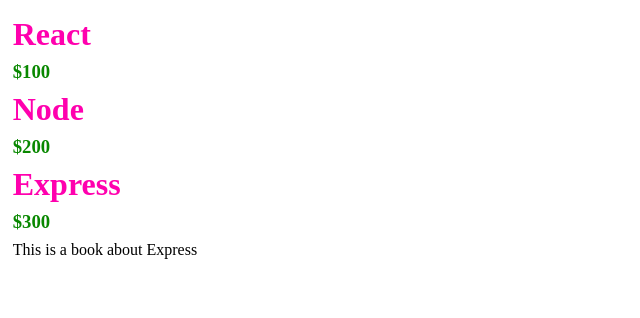
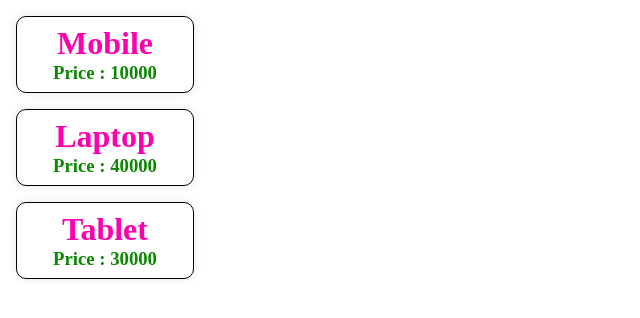
Before and after one commit to sanjeevkoshti/React-Learning, a React (Vite) app: page / in a window 1280 px wide. Shown: the top 318 px of the page, without its empty margins (0-640 px from the left). Built offline with nearby package versions, Linux system fonts and the light colour scheme.

Commit message:
created individual fles for props

```diff
--- a/src/App.css
+++ b/src/App.css
@@ -1,5 +1,5 @@
 *{
-  margin: 0.5rem 0.2rem;
+  margin: 0;
   padding: 0;
 }
 h1{
--- /dev/null
+++ b/src/Product.css
@@ -0,0 +1,12 @@
+.product{
+    border: 1.5px solid black;
+    border-radius: 10px;
+    width: 10rem;
+    margin: 1rem;
+    padding: 0.5rem;
+    box-shadow: 0 0 10px rgba(0, 0, 0, 0.1);
+    align-items: center;
+    justify-content: center;
+    display: flex;
+    flex-direction: column;
+}
--- a/src/Product.jsx
+++ b/src/Product.jsx
@@ -1,10 +1,12 @@
+import './Product.css';
+
 function Product(props) {
   return (
-    <>
+    <div className="product">
        <h1>{props.title}</h1>
-       <h3 className='author'>{props.price}</h3>
-       {props.children}
-    </>
+       <h3 className='author'>Price : {props.price}</h3>
+       {/* {props.children} */}
+    </div>
   );
 }
 
--- a/src/Propss.jsx
+++ b/src/Propss.jsx
@@ -1,16 +1,16 @@
 import Product from "./Product";
 //individual props
 const product1 = {
-  title: "React",
-  price: "$100"
+  title: "Mobile",
+  price: 10000
 }
 const product2 = {
-  title: "Node",
-  price: "$200"
+  title: "Laptop",
+  price: 40000
 }
 const product3 = {
-  title: "Express",
-  price: "$300"
+  title: "Tablet",
+  price: 30000
 }
 
 const Propss = () => {
@@ -18,11 +18,12 @@
     <>
       <Product title={product1.title} price={product1.price}/>
       <Product title={product2.title} price={product2.price}/>
+      <Product title={product3.title} price={product3.price}/>
 
-      {/* children props */}
+      {/* children props
       <Product title={product3.title} price={product3.price}>
         <p>This is a book about Express</p>
-      </Product>
+      </Product> */}
     </>
   );
 }
```
